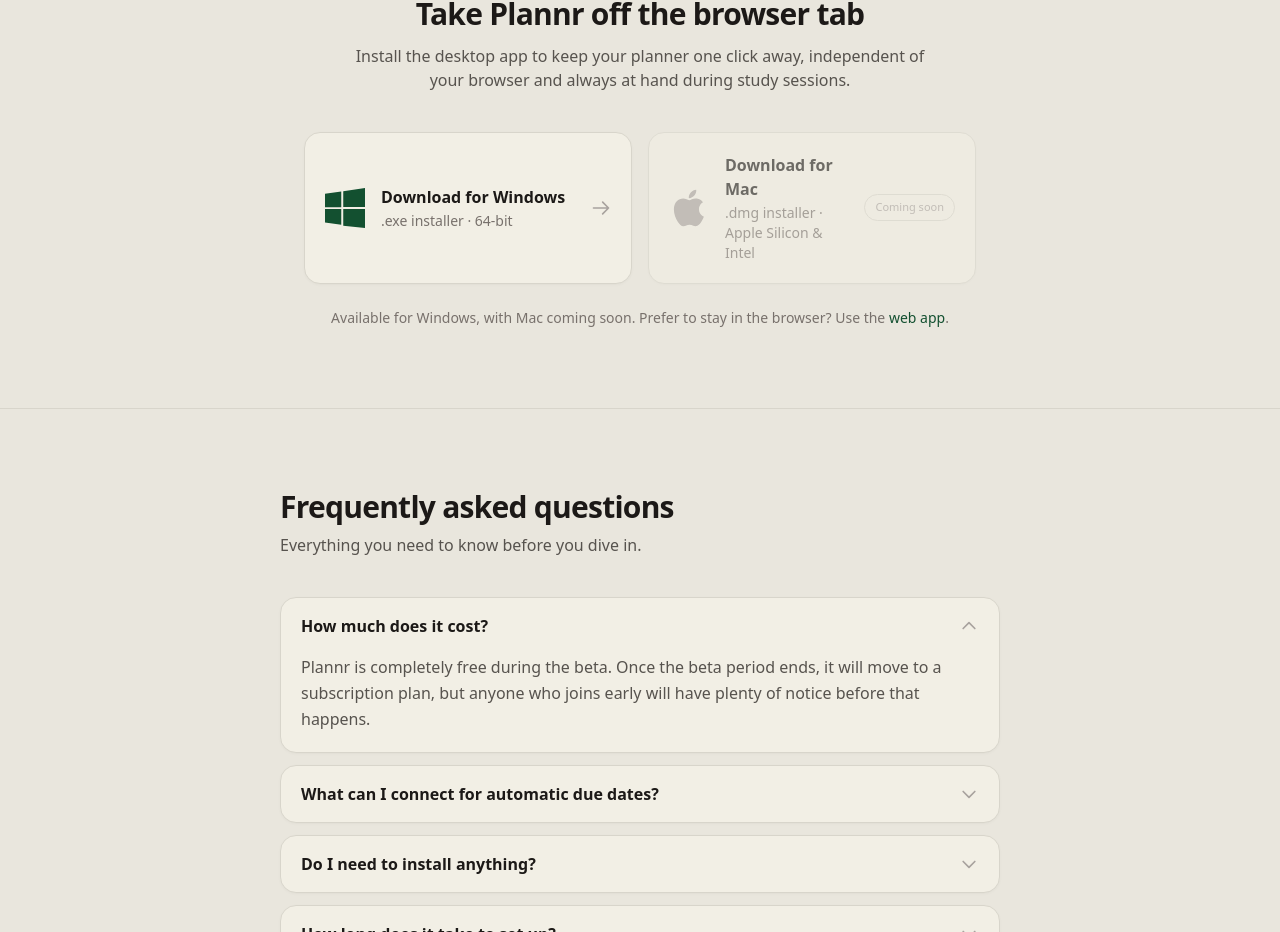
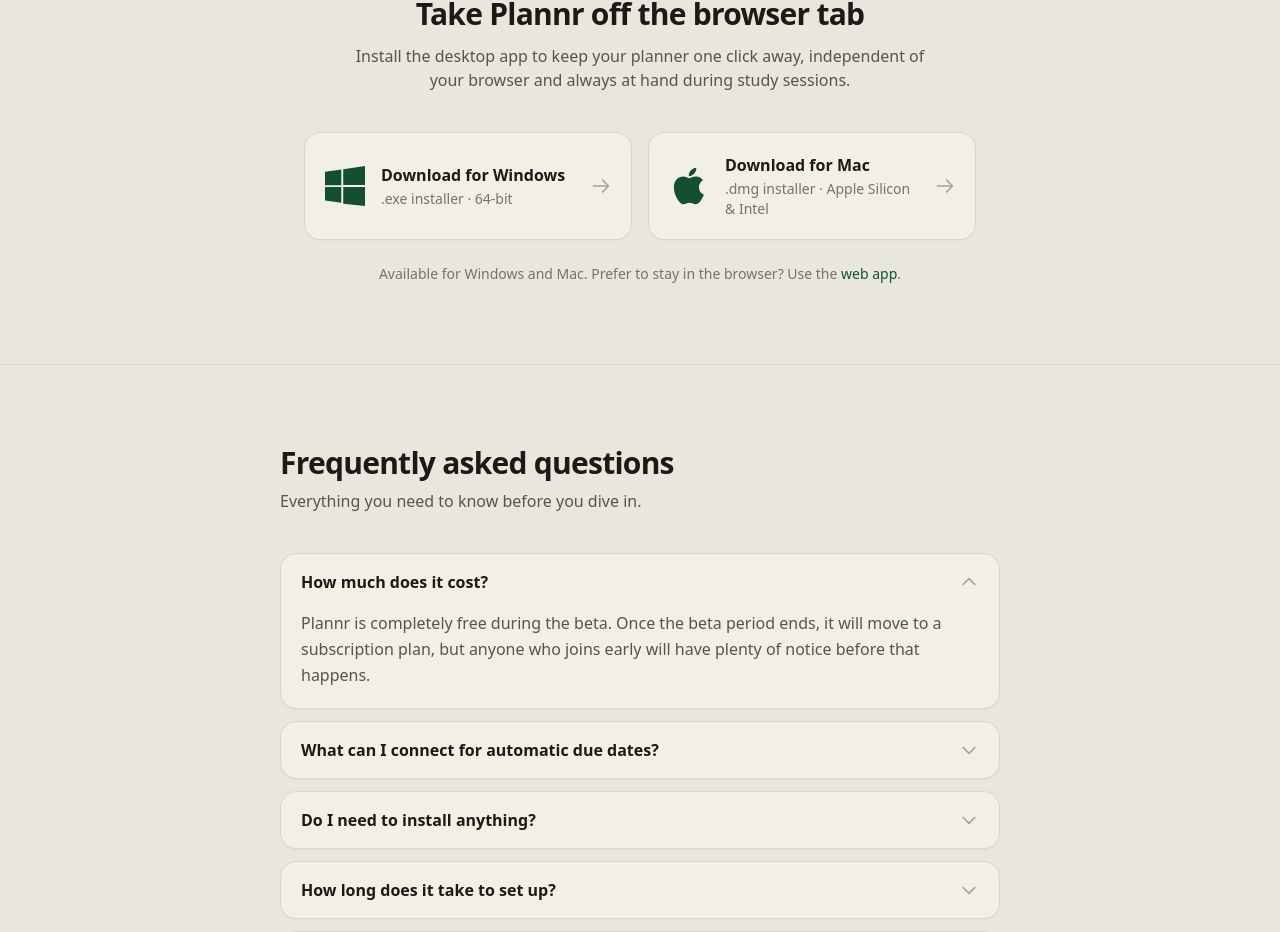
Before and after one commit to nathanseneshaw/assignment_auto_planner, a Vue app: page / in a window 1280 px wide. Shown: the part 3839-4771 px from the top of the page. Built offline with nearby package versions, Linux system fonts and the light colour scheme; no server answers; what @capacitor/core would draw is missing.

Commit message:
feat(landing): re-enable Mac download button

```diff
--- a/src/pages/LandingPage.vue
+++ b/src/pages/LandingPage.vue
@@ -15,9 +15,7 @@
 // Always serves the installer from the newest published GitHub Release.
 // Filenames are version-less (see build.artifactName) so these links never change.
 const installerUrl = 'https://github.com/nathanseneshaw/assignment_auto_planner/releases/latest/download/Plannr-x64.exe'
-// Mac download is temporarily disabled (see the "Coming soon" card below). When
-// re-enabling, restore the href on that card and uncomment this:
-// const macInstallerUrl = 'https://github.com/nathanseneshaw/assignment_auto_planner/releases/latest/download/Plannr-universal.dmg'
+const macInstallerUrl = 'https://github.com/nathanseneshaw/assignment_auto_planner/releases/latest/download/Plannr-universal.dmg'
 
 // ── Static hero product preview (a faithful, non-interactive snapshot of the
 //    Tasks page). Decorative only — marked aria-hidden in the template. ──
@@ -713,14 +711,13 @@
               </svg>
             </a>
 
-            <!-- Mac build is temporarily disabled: rendered as a non-interactive
-                 "coming soon" card (no href) so it can't be downloaded yet. -->
-            <div
-              aria-disabled="true"
-              class="flex items-center gap-4 rounded-2xl border border-paper-line bg-surface p-5 shadow-sm shadow-gray-900/[0.03] opacity-60 cursor-not-allowed select-none"
+            <a
+              :href="macInstallerUrl"
+              download
+              class="flex items-center gap-4 rounded-2xl border border-paper-line bg-surface p-5 shadow-sm shadow-gray-900/[0.03] hover:border-primary-300 hover:shadow-md hover:-translate-y-0.5 transition-all group"
             >
               <svg
-                class="w-10 h-10 shrink-0 text-gray-400"
+                class="w-10 h-10 shrink-0 text-primary-700"
                 viewBox="0 0 24 24"
                 fill="currentColor"
                 aria-hidden="true"
@@ -731,16 +728,21 @@
                 <p class="text-base font-semibold text-gray-900">Download for Mac</p>
                 <p class="mt-0.5 text-sm text-gray-500">.dmg installer · Apple Silicon &amp; Intel</p>
               </div>
-              <span
-                class="shrink-0 rounded-full border border-paper-line px-2.5 py-1 text-[11px] font-medium text-gray-400"
+              <svg
+                class="w-5 h-5 text-gray-400 group-hover:text-primary-600 group-hover:translate-x-0.5 transition-all"
+                fill="none"
+                viewBox="0 0 24 24"
+                stroke="currentColor"
+                stroke-width="2"
+                aria-hidden="true"
               >
-                Coming soon
-              </span>
-            </div>
+                <path stroke-linecap="round" stroke-linejoin="round" d="M14 5l7 7m0 0l-7 7m7-7H3" />
+              </svg>
+            </a>
           </div>
 
           <p class="mt-6 text-center text-sm text-gray-500">
-            Available for Windows, with Mac coming soon. Prefer to stay in the browser? Use the
+            Available for Windows and Mac. Prefer to stay in the browser? Use the
             <RouterLink :to="loginToApp" class="text-primary-700 hover:underline">web app</RouterLink>.
           </p>
         </div>
```
